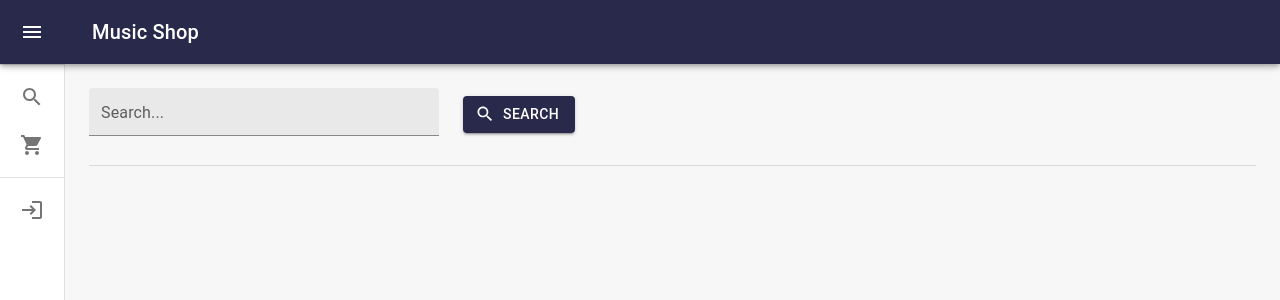
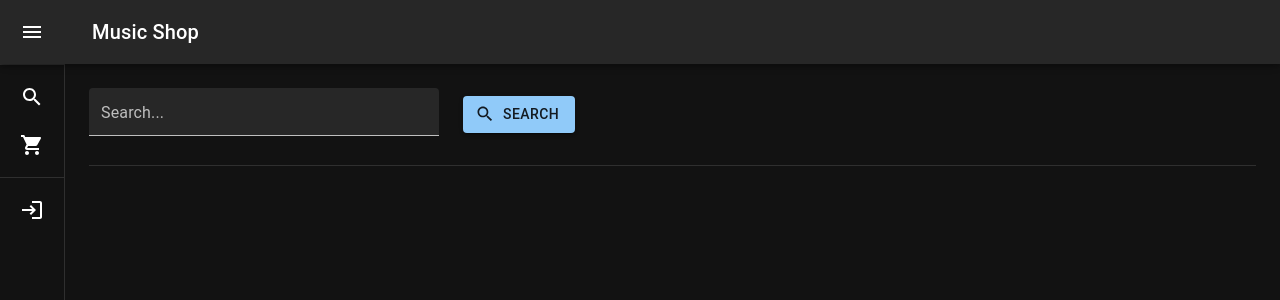
Before and after one commit to musicshop-org/spa, a React (Create React App) app in the folder musicshop_spa/: page / in a window 1280 px wide. Shown: the top 300 px of the page. Built offline with nearby package versions, Linux system fonts and the light colour scheme.

Commit message:
fixed playlist icon and download songs

```diff
--- a/musicshop_spa/src/components/Playlist.tsx
+++ b/musicshop_spa/src/components/Playlist.tsx
@@ -455,7 +455,7 @@
             let songTitle: string = songs[i].title
             let ok: boolean = false
 
-            let action = "download/" + songs[i].id
+            let action = "download/" + songs[i].longId
 
             fetch(`${downloadMicroservice_url}${action}`, {
                 method: 'GET',
--- a/musicshop_spa/src/components/Root.tsx
+++ b/musicshop_spa/src/components/Root.tsx
@@ -7,7 +7,7 @@
 import App from "./App";
 
 function Root() {
-    const prefersDarkMode = useMediaQuery('(prefers-color-scheme: dark)');
+    const prefersDarkMode = useMediaQuery('(prefers-color-scheme: light)');
 
     let palette = Theme.palette;
 
--- a/musicshop_spa/src/components/SideNavbar.tsx
+++ b/musicshop_spa/src/components/SideNavbar.tsx
@@ -254,7 +254,7 @@
                         <ListItemText primary={"Shopping Cart"} sx={{opacity: open ? 1 : 0}}/>
                     </ListItemButton>
 
-                    {loginState ? <ListItemButton component={Link} to={"/playlist"}
+                    {localStorage.getItem("jwt") ? <ListItemButton component={Link} to={"/playlist"}
                                     key={"playlist"}
                                     sx={{
                                         minHeight: 48,
```
